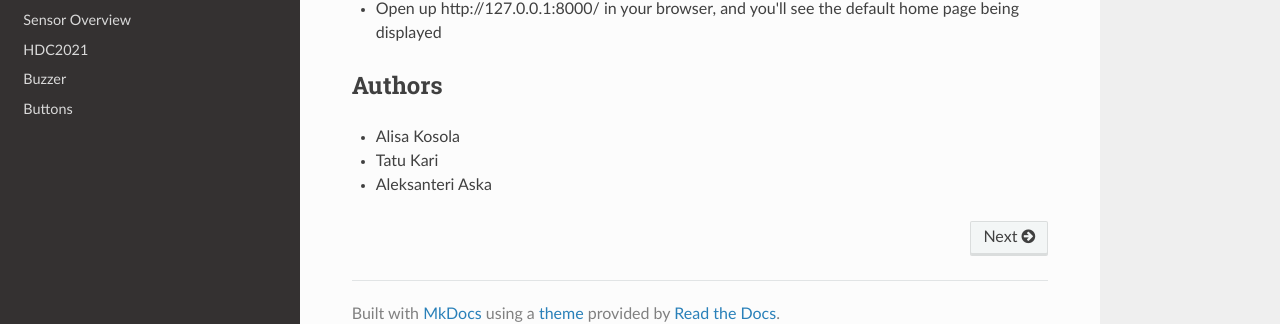
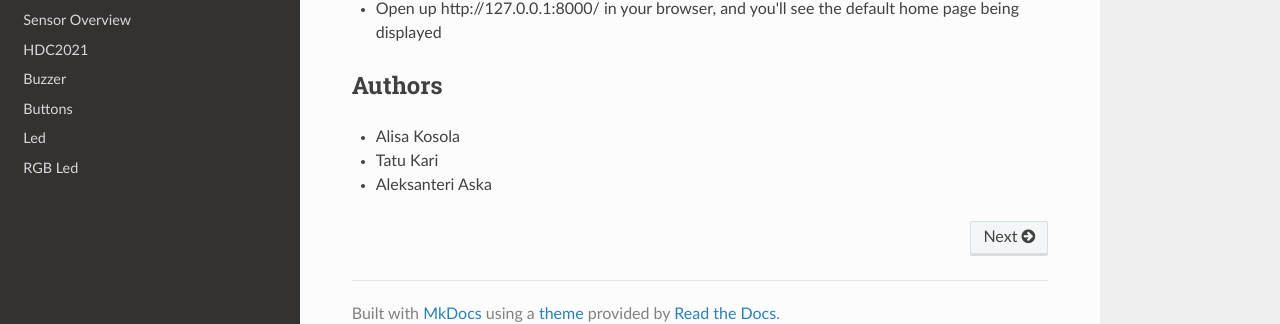
Before and after one commit to A11UD/TKJHAT_MicroPyth_Documentation, an MkDocs documentation site: the page built from docs/index.md, in a window 1280 px wide. Shown: the part 353-677 px from the top of the page. Built offline with MkDocs 1.6.1, drawn with Linux system fonts in a browser that asks for light colours; nearby versions of some CDN libraries.

Commit message:
Adding led and rgb led to yml file

```diff
--- a/mkdocs.yml
+++ b/mkdocs.yml
@@ -11,5 +11,7 @@ nav:
       - HDC2021: Sensors/hdc2021.md
       - Buzzer:  Sensors/buzzer.md
       - Buttons:  Sensors/buttons.md
+      - Led: Sensors/led.md
+      - RGB Led:  Sensors/rgb_led.md
 
 theme: readthedocs
```
